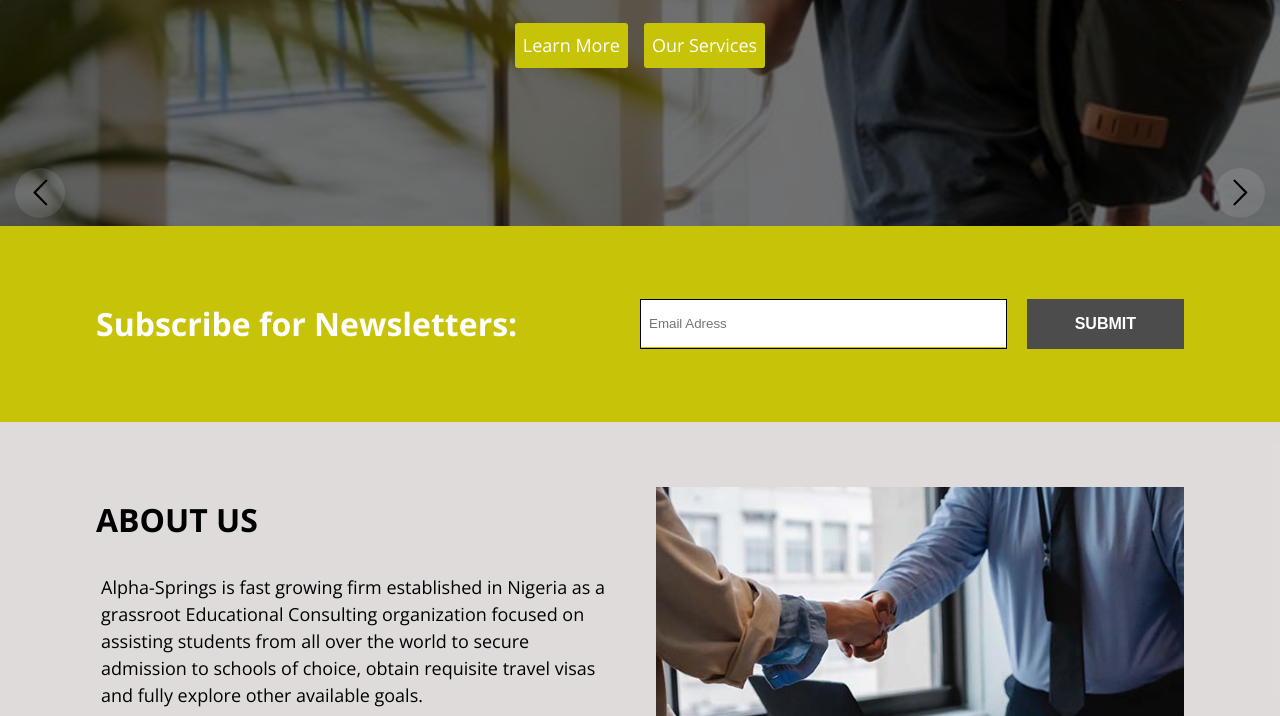
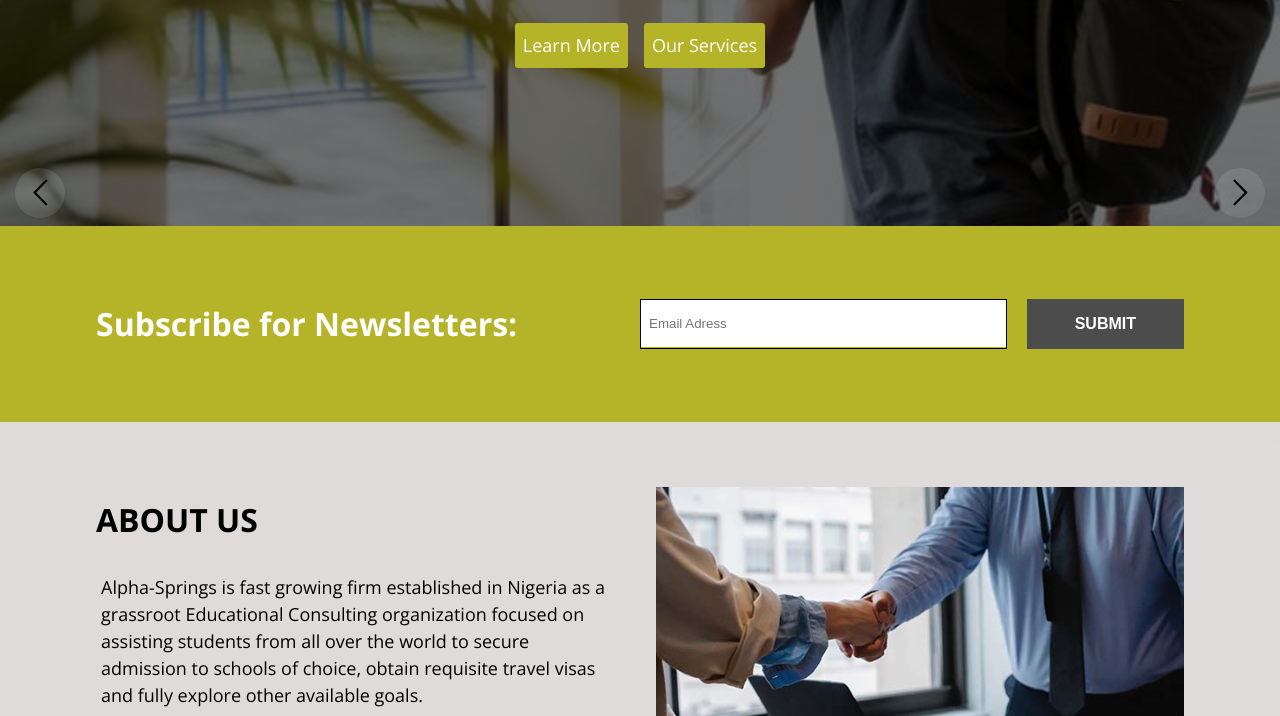
Before and after one commit to Dike-Code/Apha-Springs-Tmp, a plain HTML site: page index.html in a window 1280 px wide. Shown: the part 574-1290 px from the top of the page. Drawn offline with nearby package versions, Linux system fonts and the light colour scheme.

Commit message:
Update utilties.css

```diff
--- a/css/utilties.css
+++ b/css/utilties.css
@@ -3,7 +3,7 @@
 @import url("https://fonts.googleapis.com/css2?family=Open+Sans:wght@300;400;500;700&display=swap");
 
 :root {
-   --darkred: rgb(199, 195, 8);
+   --darkred: #b5b428;
    --text-color: #fff;
    /* Secondary */
    --darkgrey: #4c4c4c;
```
